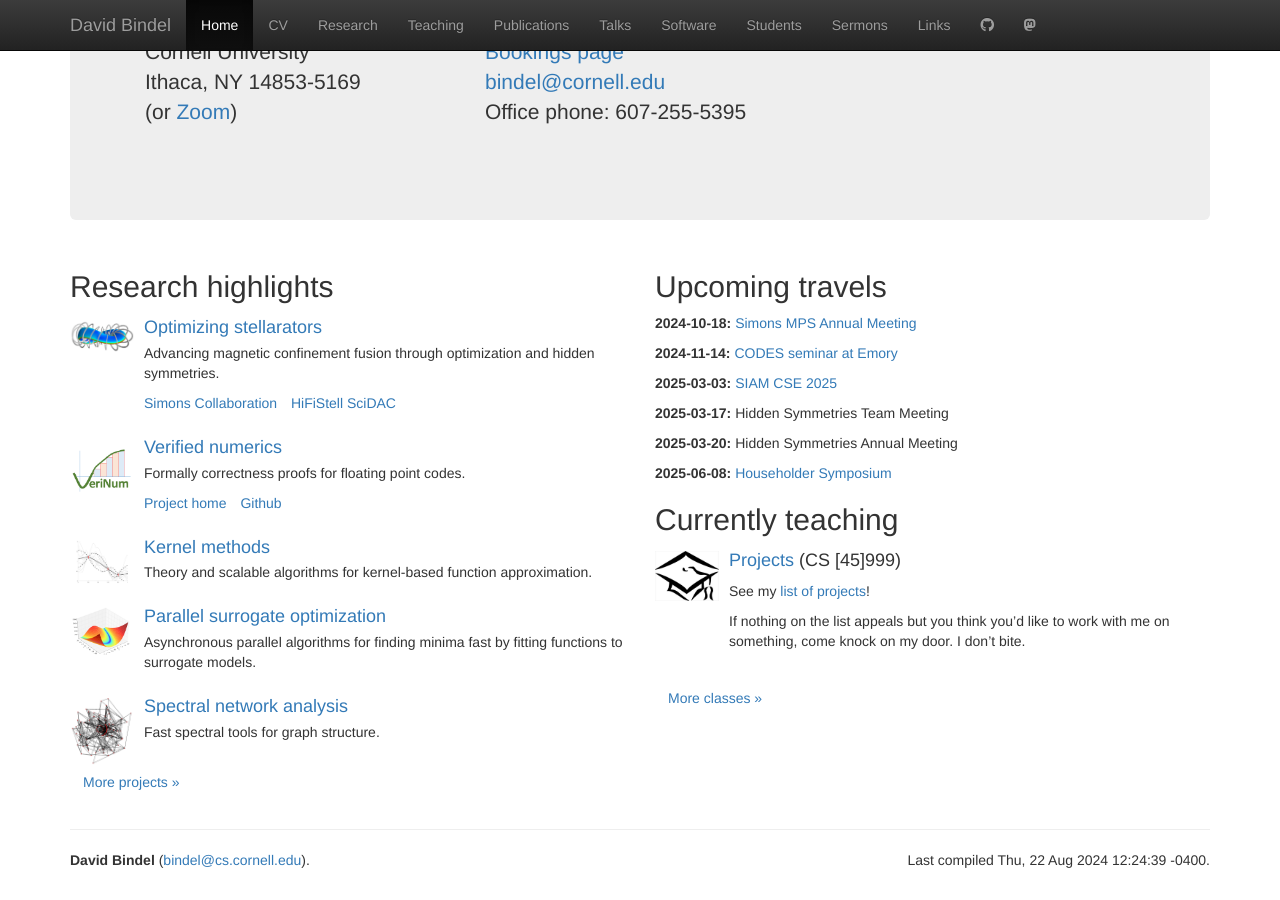
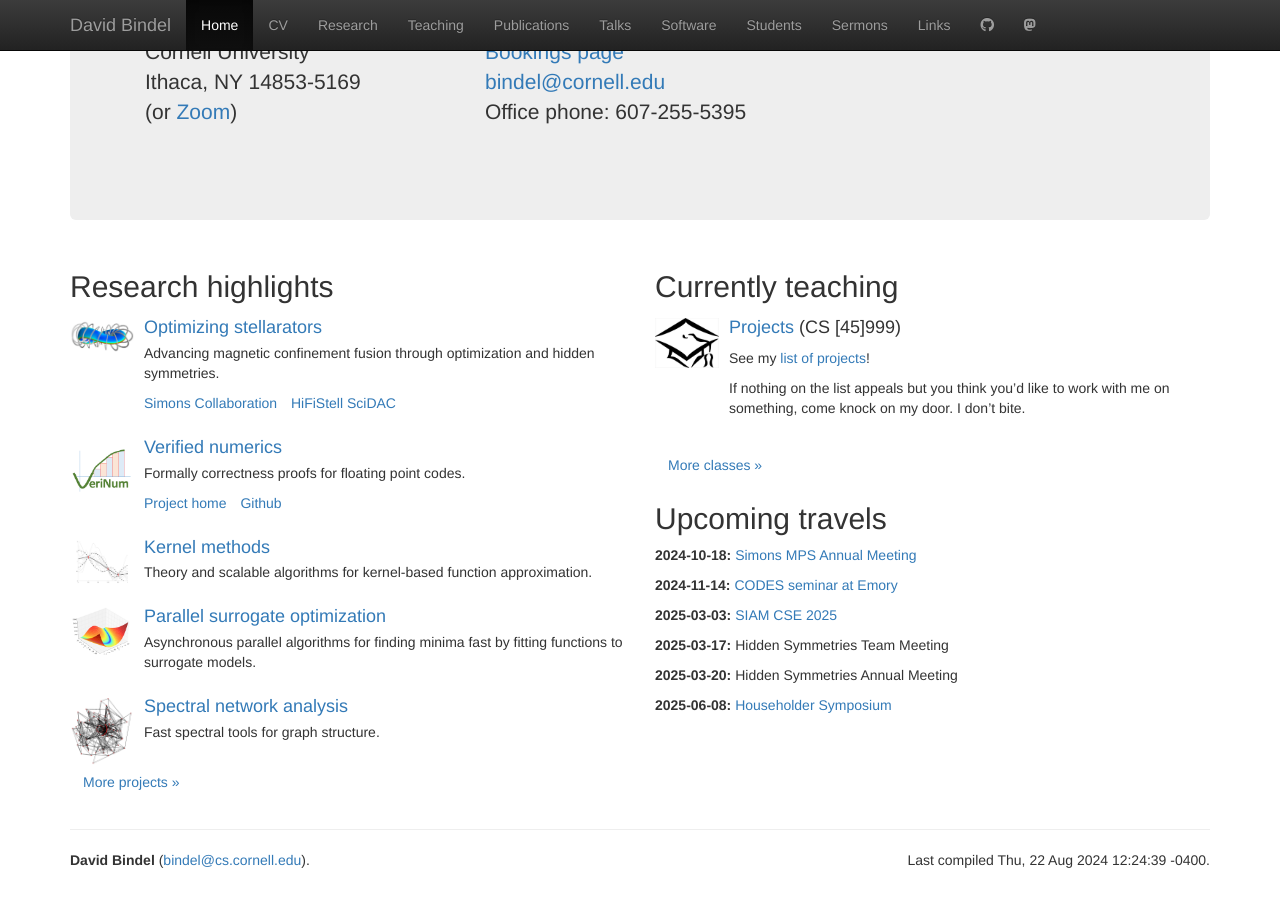
Before and after one commit to dbindel/cornell_web, a Jekyll site: the page built from index.html, in a window 1280 px wide and 900 px high, scrolled down 566 px. Built offline with Jekyll 4.4.1, drawn with Linux system fonts in a browser that asks for light colours; nearby versions of some CDN libraries.

Commit message:
Swap travels/teaching.

```diff
--- a/index.html
+++ b/index.html
@@ -34,6 +34,19 @@ layout: top
   </div>
 
   <div class="col-xs-12 cols-sm-12 col-md-6 col-lg-6">
+    <h2>Currently teaching</h2>
+
+    {% assign items = site.data.classes.current %}
+    {% for c in items %}
+    {%   assign entry=site.data.classes[c.course] %}
+    {%   include class_entry.html %}
+    {% endfor %}
+
+    <br>
+    <p>
+      <a class="btn" href="teaching.html">More classes &raquo;</a>
+    </p>
+
     <h2>Upcoming travels</h2>
 
     {% assign items = site.data.travel | sort: 'date' %}
@@ -48,19 +61,6 @@ layout: top
     {%   endif %}
     {% endfor %}
 
-    <h2>Currently teaching</h2>
-
-    {% assign items = site.data.classes.current %}
-    {% for c in items %}
-    {%   assign entry=site.data.classes[c.course] %}
-    {%   include class_entry.html %}
-    {% endfor %}
-
-    <br>
-    <p>
-      <a class="btn" href="teaching.html">More classes &raquo;</a>
-    </p>
-
   </div>
 
 </div>
```
